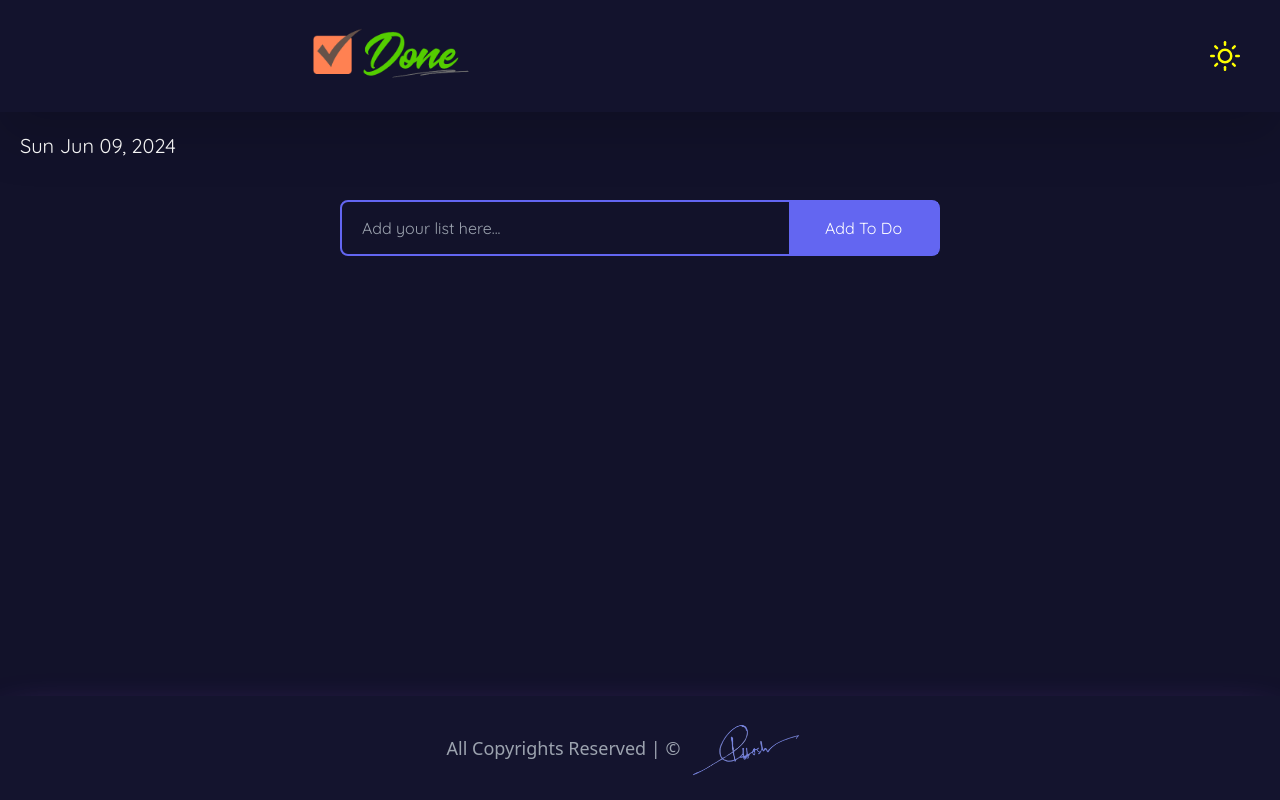
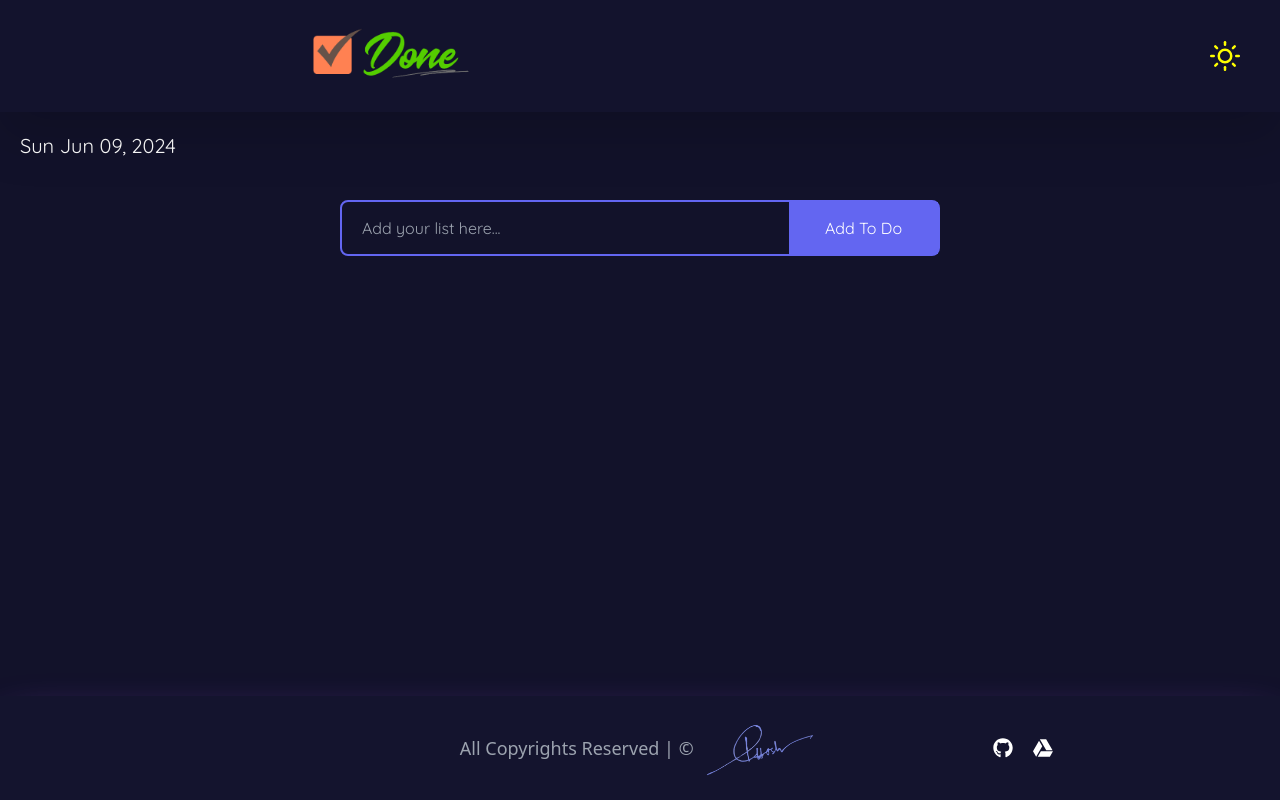
Before and after one commit to purbayan1105/Done-App, a Next.js app: page / in a window 1280 px wide. Built offline with nearby package versions, Linux system fonts and the light colour scheme.

Commit message:
links added for git and drive

```diff
--- a/src/components/Footer.tsx
+++ b/src/components/Footer.tsx
@@ -1,13 +1,30 @@
+import Link from "next/link";
+import { FaGithub, FaGoogleDrive } from "react-icons/fa";
+
 const Footer = () => {
   return (
     <>
-      <div className="fixed bottom-0 w-full flex justify-center items-end py-5 dark:bg-[#14142e] shadow-2xl shadow-purple-500 bg-[#fafff4]">
-        <div className="flex items-center">
-          <div className=" text-sm lg:text-lg text-gray-400">
-            All Copyrights Reserved | ©{" "}
+      <div className="fixed bottom-0 w-full  py-5 dark:bg-[#14142e] shadow-2xl shadow-purple-500 bg-[#fafff4] px-5">
+        <div className="grid grid-cols-6">
+          <div className="flex justify-end items-center col-span-5 md:col-span-4">
+            <div className=" text-sm lg:text-lg text-gray-400">
+              All Copyrights Reserved | ©{" "}
+            </div>
+
+            <img src="/sign2.png" alt="" className="w-16 lg:w-32 mr-[25px]" />
           </div>
-
-          <img src="/sign2.png" alt="" className="w-16 lg:w-32 mr-[25px]" />
+          <div className="flex md:justify-end  items-center gap-5 col-span-1">
+            <div className="">
+              <Link href="https://github.com/purbayan1105/Done-App">
+                <FaGithub className="" size={20} />
+              </Link>
+            </div>
+            <div className="">
+              <Link href="https://drive.google.com/drive/folders/1AGxTsZI0X7DdtaX2uy5Ua7ZU-XIyaJJo">
+                <FaGoogleDrive className="" size={20} />
+              </Link>
+            </div>
+          </div>
         </div>
       </div>
     </>
--- a/src/styles/globals.css
+++ b/src/styles/globals.css
@@ -5,3 +5,8 @@
 .quicksand {
   font-family: var(--var-quicksand--);
 }
+
+@keyframes popup {
+
+
+}
```
